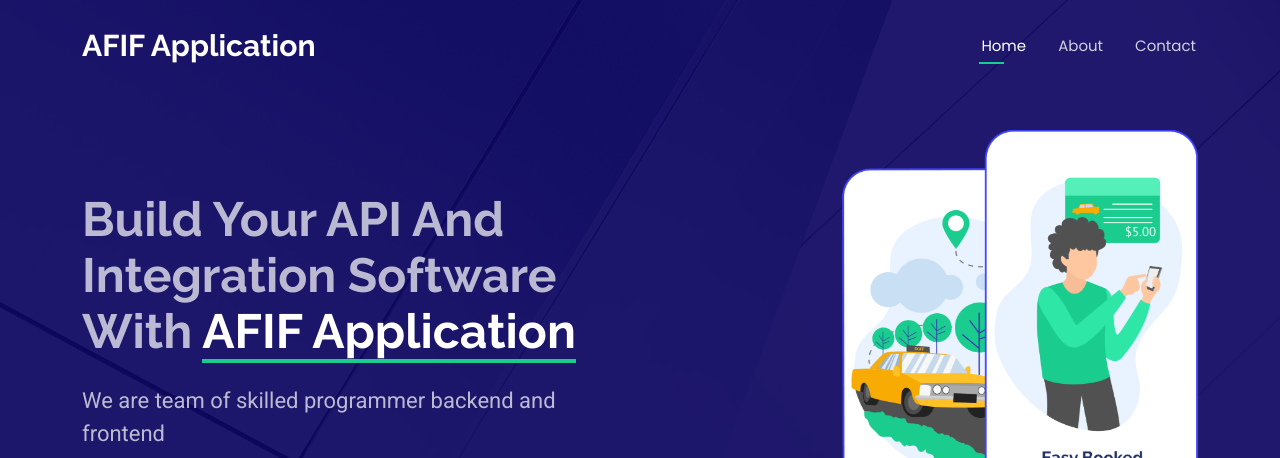
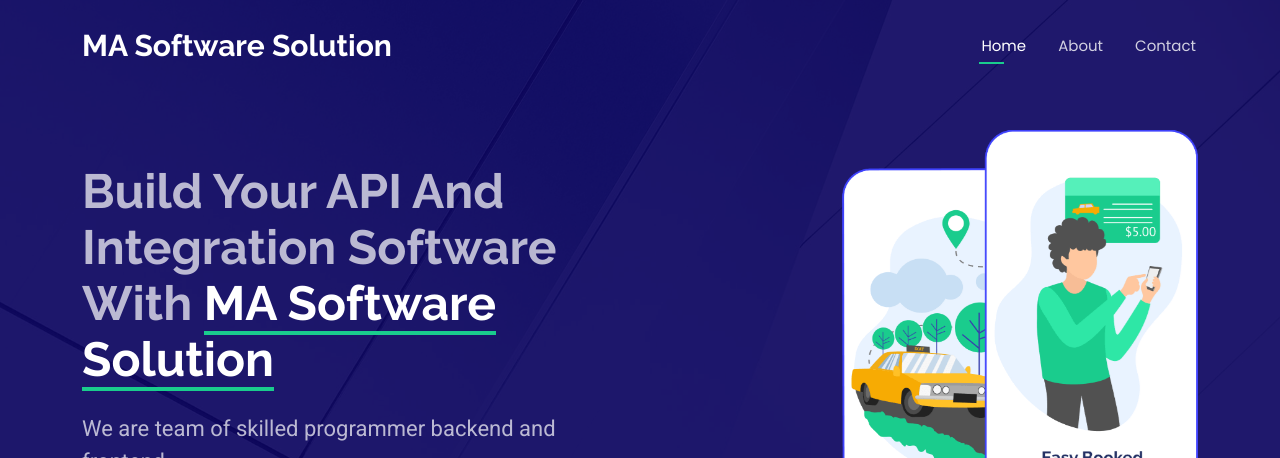
Before and after one commit to afifapplication/afifapplication.github.io, a plain HTML site: page index.html in a window 1280 px wide. Shown: the top 458 px of the page. Drawn offline with Linux system fonts and the light colour scheme.

Commit message:
update company name

```diff
--- a/index.html
+++ b/index.html
@@ -44,7 +44,7 @@
       <a href="index.html" class="logo d-flex align-items-center">
         <!-- Uncomment the line below if you also wish to use an image logo -->
         <!-- <img src="assets/img/logo.png" alt=""> -->
-        <h1 class="sitename">AFIF Application</h1>
+        <h1 class="sitename">MA Software Solution</h1>
       </a>
 
       <nav id="navmenu" class="navmenu">
@@ -93,7 +93,7 @@
           </div>
 
           <div class="col-lg-6  d-flex flex-column justify-content-center" data-aos="fade-in">
-            <h1>Build Your API And Integration Software With <span>AFIF Application</span></h1>
+            <h1>Build Your API And Integration Software With <span>MA Software Solution</span></h1>
             <p>We are team of skilled programmer backend and frontend</p>
             <div class="d-flex">
               <a href="#about" class="btn-get-started">Get Started</a>
```
